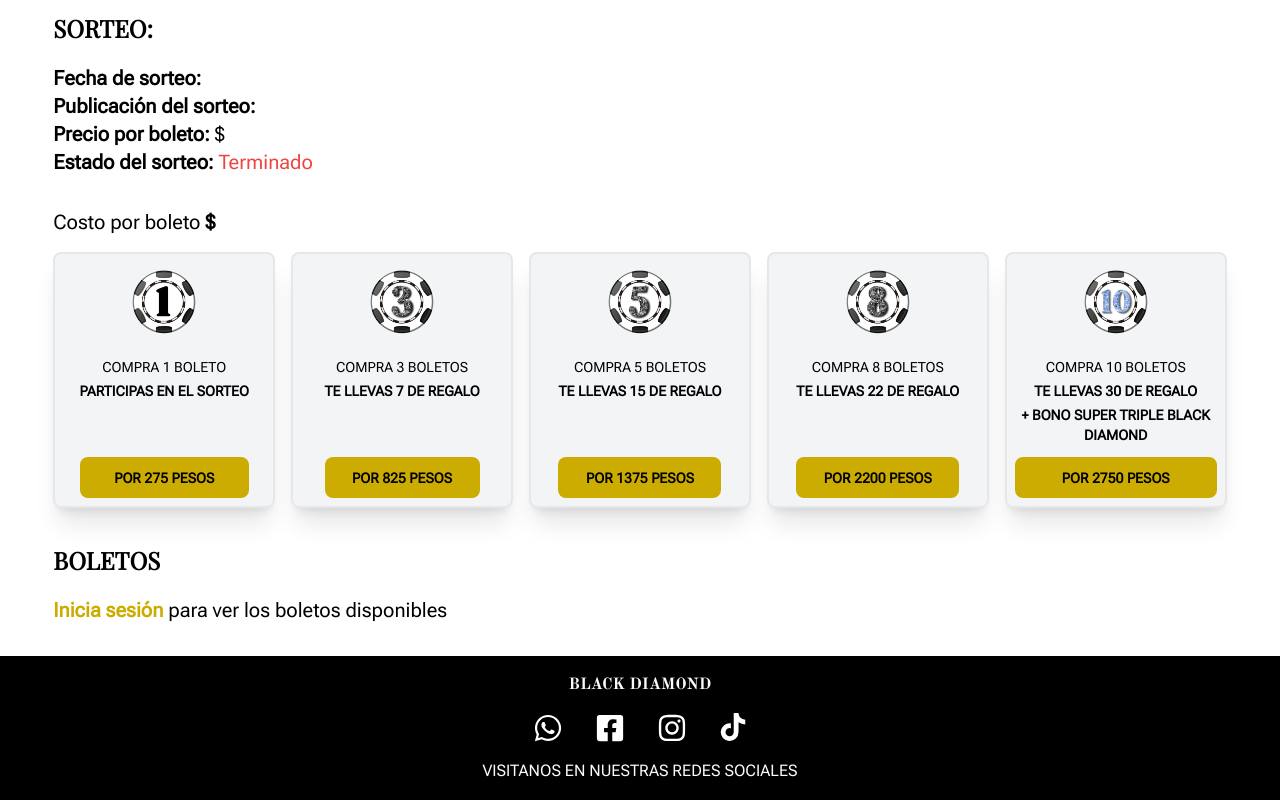
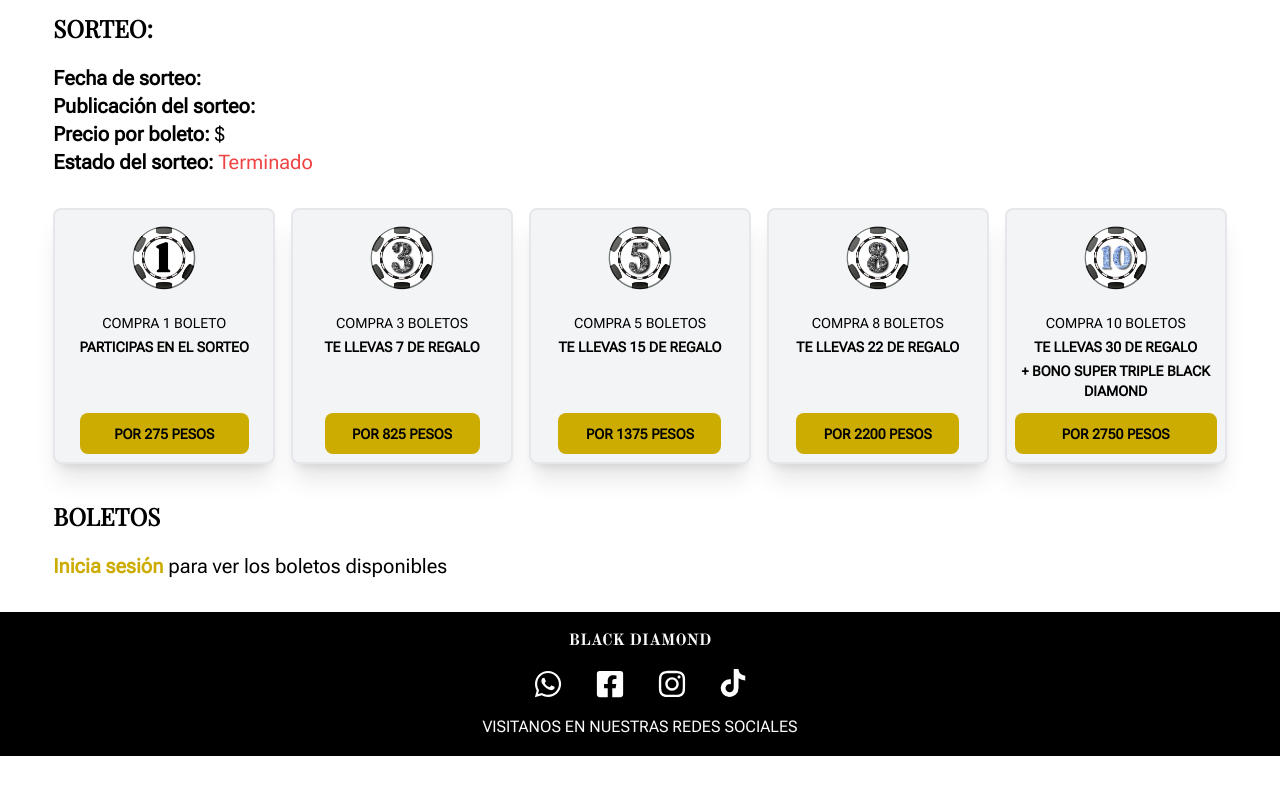
Before and after one commit to FranciscoSaldivar21/black-diamond, a React (Vite) app: page /giveaway/1 in a window 1280 px wide. Shown: the part 1068-1868 px from the top of the page. After the commit the page ends 1824 px from the top, so only its background shows below. Built offline with nearby package versions, Linux system fonts and the light colour scheme; no server answers; what tailwindcss-animated would draw is missing.

Commit message:
Ticket price modified

```diff
--- a/src/BlackDiamond/giveaways/page/GiveawayPage.tsx
+++ b/src/BlackDiamond/giveaways/page/GiveawayPage.tsx
@@ -50,7 +50,6 @@ export const GiveawayPage = () => {
         </div>
         <div className="mt-8">
           <div>
-            <p className="text-md md:text-xl">Costo por boleto <span className="font-bold text-md md:text-xl">${ticket_price}</span></p>
             <Promotions />
           </div>
           <div className="pt-5">
```
